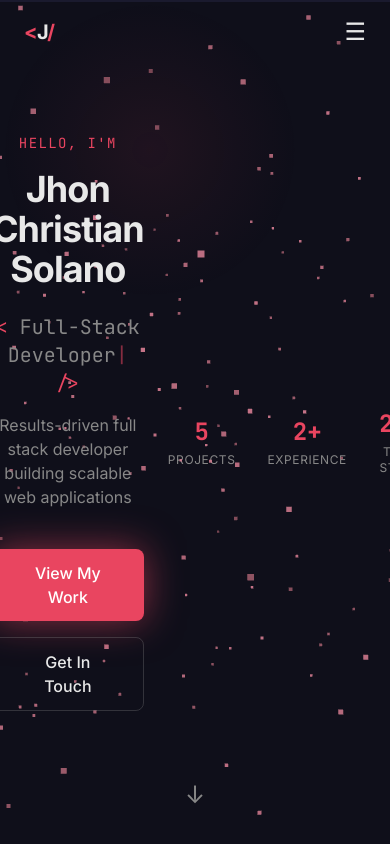
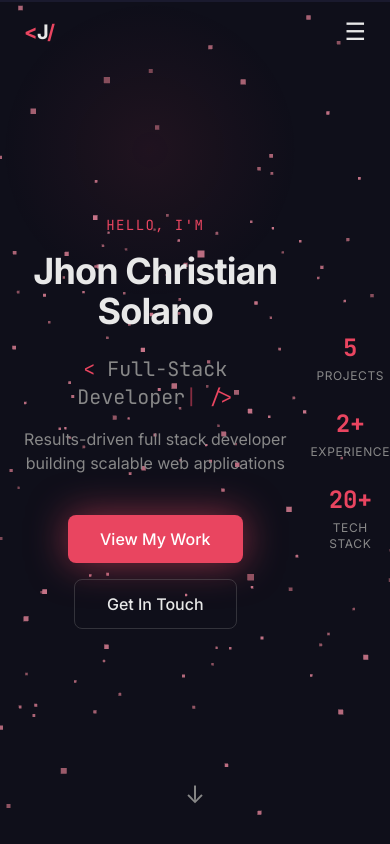
Before and after one commit to Chapunk1620/Portfolio, a Next.js app: page / in a window 390 px wide. Shown: the top 844 px of the page. Built offline with nearby package versions, Linux system fonts and the light colour scheme.

Commit message:
fix(hero): stack stats vertically on mobile
Change stats counter layout from single-row flex to
flex-col on mobile and flex-row on sm+ screens to
prevent horizontal overflow on small devices.

```diff
--- a/components/Hero.tsx
+++ b/components/Hero.tsx
@@ -120,7 +120,7 @@ export default function Hero() {
         initial={{ opacity: 0, y: 20 }}
         animate={{ opacity: 1, y: 0 }}
         transition={{ duration: 0.6, delay: 1.2 }}
-        className="flex items-center justify-center gap-8 md:gap-14 mt-10 md:mt-16"
+        className="flex flex-col sm:flex-row items-center justify-center gap-6 sm:gap-8 md:gap-14 mt-10 md:mt-16"
       >
         {[
           { label: "Projects", value: 5 },
```
